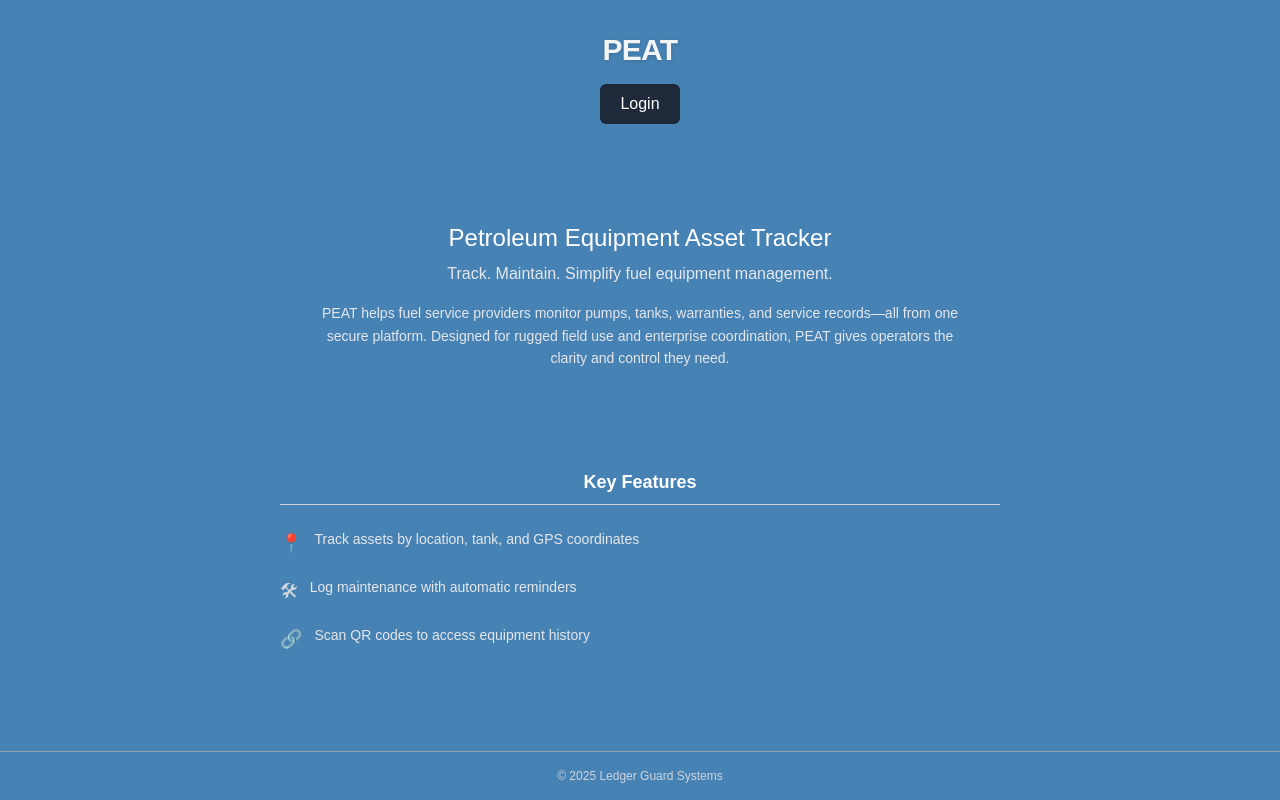
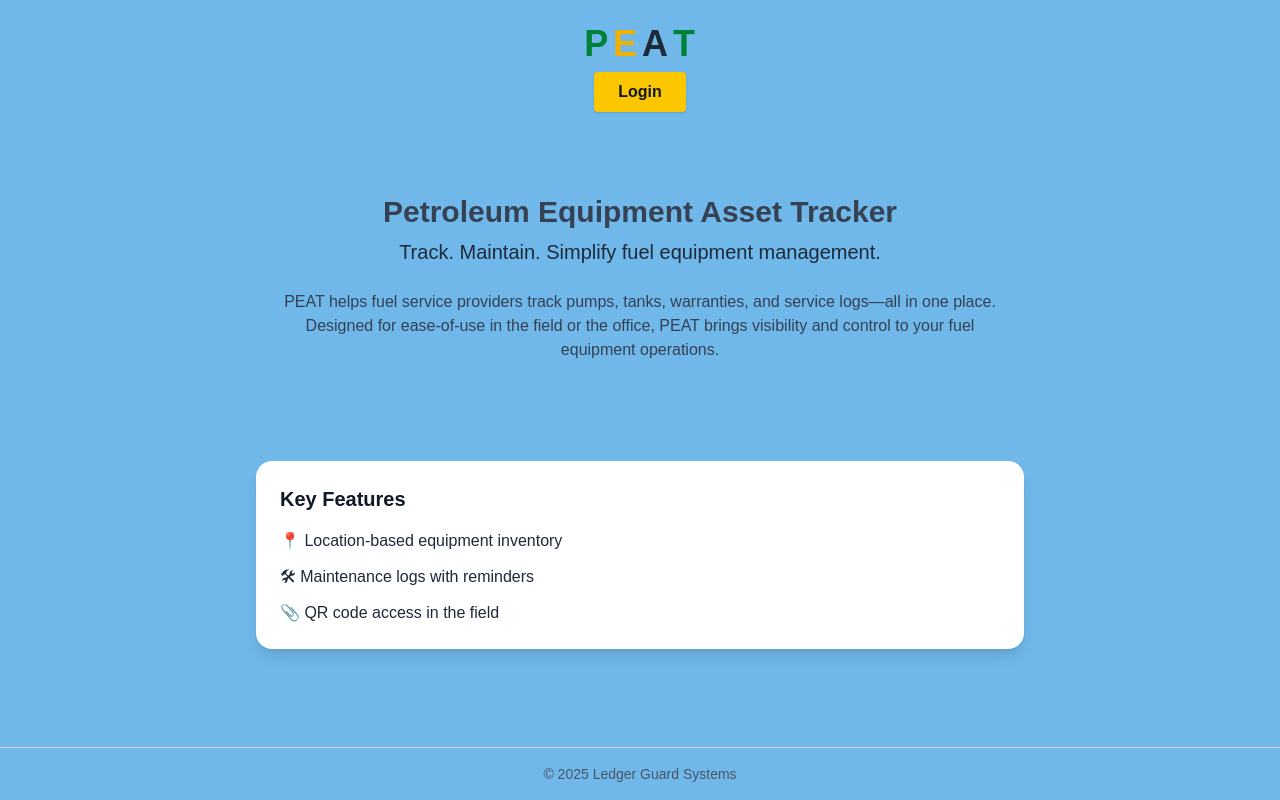
Before and after one commit to farrj25/peat-app, a Next.js app: page / in a window 1280 px wide. Built offline with nearby package versions, Linux system fonts and the light colour scheme.

Commit message:
Add animated logo and update homepage layout

```diff
--- a/src/app/page.tsx
+++ b/src/app/page.tsx
@@ -8,86 +8,85 @@ export default function HomePage() {
 
   return (
     <motion.div
-      className="min-h-screen flex flex-col items-center justify-between text-gray-100"
-      style={{ backgroundColor: '#4682B4' }}
+      className="min-h-screen flex flex-col items-center justify-between text-gray-800"
+      style={{ backgroundColor: '#6FB8E9' }}
       initial={{ opacity: 0 }}
       animate={{ opacity: 1 }}
-      transition={{ duration: 0.8 }}
+      transition={{ duration: 1 }}
     >
-      {/* Header */}
-      <div className="w-full flex flex-col items-center pt-8 space-y-4">
+      {/* Top Section: Logo + Login */}
+      <div className="w-full flex flex-col items-center py-6 space-y-2">
         <motion.h1
-          className="text-3xl font-semibold tracking-tight text-gray-100 drop-shadow"
-          initial={{ opacity: 0, y: -15 }}
-          animate={{ opacity: 1, y: 0 }}
-          transition={{ duration: 0.5 }}
+          className="text-4xl font-extrabold tracking-wide flex gap-1"
+          initial={{ opacity: 0, scale: 0.8 }}
+          animate={{ opacity: 1, scale: 1 }}
+          transition={{ type: 'spring', stiffness: 100, duration: 0.8 }}
         >
-          PEAT
+          <span className="text-green-700">P</span>
+          <span className="text-yellow-500">E</span>
+          <span className="text-gray-800">A</span>
+          <span className="text-green-700">T</span>
         </motion.h1>
 
         <motion.button
           onClick={() => router.push('/login')}
-          className="bg-gray-800 text-white px-5 py-2 rounded-md hover:bg-gray-700 transition"
+          className="bg-yellow-400 text-gray-900 px-6 py-2 rounded font-semibold hover:bg-yellow-300 shadow"
           initial={{ opacity: 0, scale: 0.95 }}
           animate={{ opacity: 1, scale: 1 }}
-          whileHover={{ scale: 1.02 }}
-          transition={{ duration: 0.3 }}
+          whileHover={{ scale: 1.05 }}
+          transition={{ duration: 0.4 }}
         >
           Login
         </motion.button>
       </div>
 
-      {/* Tagline and Intro */}
+      {/* Intro Section */}
       <motion.div
-        className="text-center px-4 max-w-2xl mt-10"
+        className="text-center px-4 max-w-3xl"
         initial={{ opacity: 0, y: 20 }}
         animate={{ opacity: 1, y: 0 }}
-        transition={{ duration: 0.6 }}
+        transition={{ duration: 0.7 }}
       >
-        <h2 className="text-xl md:text-2xl font-medium text-white mb-2">
+        <h2 className="text-2xl md:text-3xl font-semibold text-gray-700 mb-2">
           Petroleum Equipment Asset Tracker
         </h2>
-        <p className="text-gray-200 mb-4">
+        <p className="text-lg md:text-xl text-gray-800 mb-6">
           Track. Maintain. Simplify fuel equipment management.
         </p>
-        <p className="text-sm text-gray-200 leading-relaxed">
-          PEAT helps fuel service providers monitor pumps, tanks, warranties, and service records—all from one secure platform.
-          Designed for rugged field use and enterprise coordination, PEAT gives operators the clarity and control they need.
+        <p className="text-gray-700">
+          PEAT helps fuel service providers track pumps, tanks, warranties, and service logs—all in one place.
+          Designed for ease-of-use in the field or the office, PEAT brings visibility and control to your fuel equipment operations.
         </p>
       </motion.div>
 
-      {/* Features */}
+      {/* Features Section */}
       <motion.div
-        className="w-full max-w-3xl px-6 py-10"
-        initial={{ opacity: 0, y: 20 }}
+        className="bg-white bg-opacity-80 rounded-2xl mx-auto p-6 my-10 w-full max-w-3xl shadow-lg"
+        initial={{ opacity: 0, y: 30 }}
         animate={{ opacity: 1, y: 0 }}
-        transition={{ delay: 0.4, duration: 0.5 }}
+        transition={{ delay: 0.6, duration: 0.6 }}
       >
-        <h3 className="text-lg font-semibold text-white border-b border-gray-300 pb-2 mb-6 text-center">
-          Key Features
-        </h3>
-        <ul className="space-y-5 text-sm text-gray-200 font-light">
+        <h3 className="text-xl font-semibold text-gray-900 mb-4">Key Features</h3>
+        <ul className="space-y-3 text-gray-800 font-medium">
           {[
-            { icon: '📍', text: 'Track assets by location, tank, and GPS coordinates' },
-            { icon: '🛠', text: 'Log maintenance with automatic reminders' },
-            { icon: '🔗', text: 'Scan QR codes to access equipment history' },
-          ].map((item, index) => (
+            '📍 Location-based equipment inventory',
+            '🛠 Maintenance logs with reminders',
+            '📎 QR code access in the field',
+          ].map((feature, index) => (
             <motion.li
-              key={item.text}
-              className="flex items-start gap-3"
-              initial={{ opacity: 0, x: -10 }}
-              animate={{ opacity: 1, x: 0 }}
-              transition={{ delay: 0.6 + 0.15 * index, duration: 0.4 }}
+              key={feature}
+              initial={{ opacity: 0, y: 10 }}
+              animate={{ opacity: 1, y: 0 }}
+              transition={{ delay: 0.8 + 0.2 * index, duration: 0.5 }}
             >
-              <span className="text-gray-300 text-lg">{item.icon}</span>
-              <span>{item.text}</span>
+              {feature}
             </motion.li>
           ))}
         </ul>
       </motion.div>
 
       {/* Footer */}
-      <footer className="w-full text-center text-xs text-gray-300 py-4 border-t border-gray-400">
+      <footer className="text-center text-gray-600 text-sm py-4 w-full border-t border-gray-300">
         © 2025 Ledger Guard Systems
       </footer>
     </motion.div>
```
